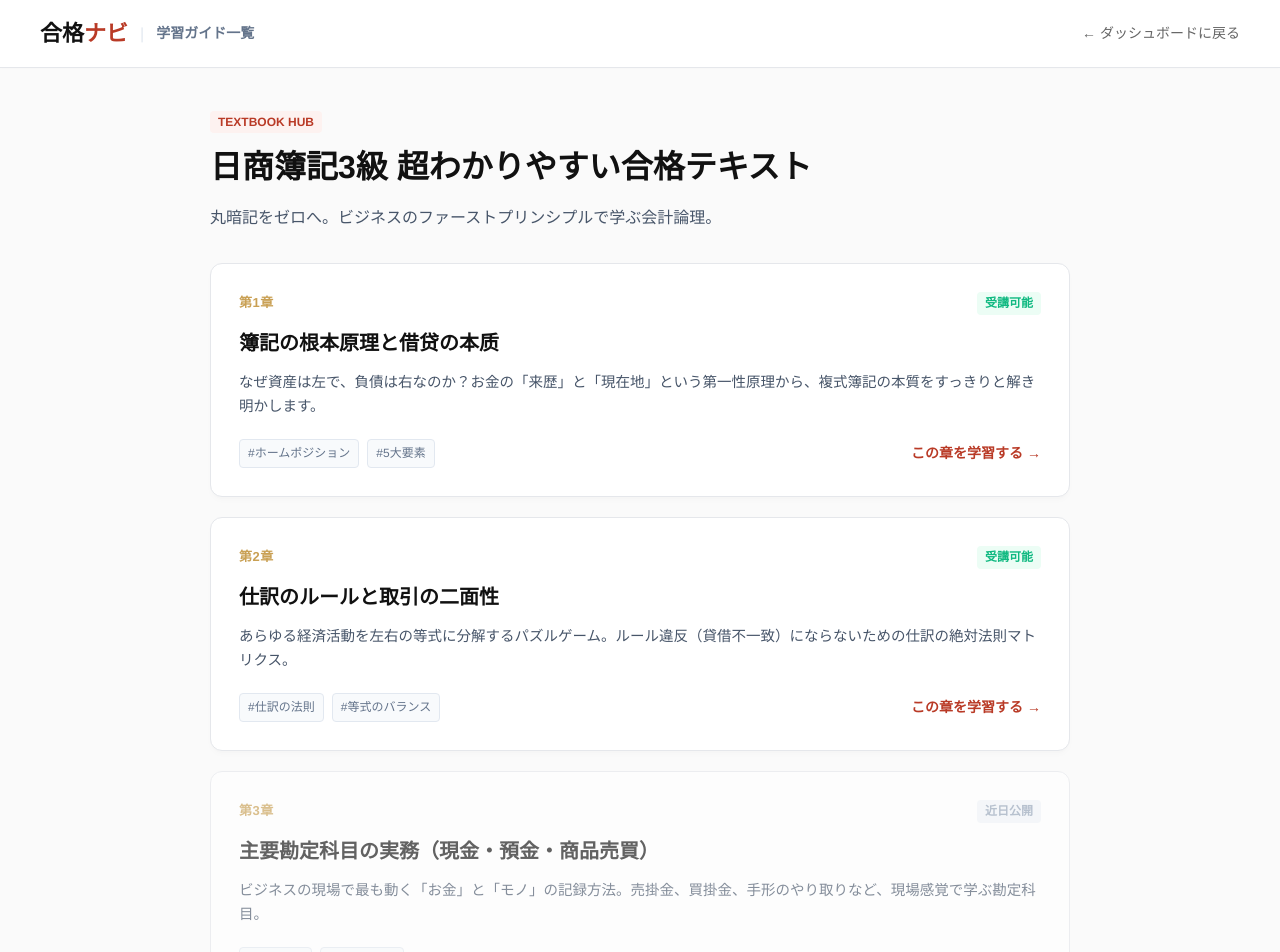
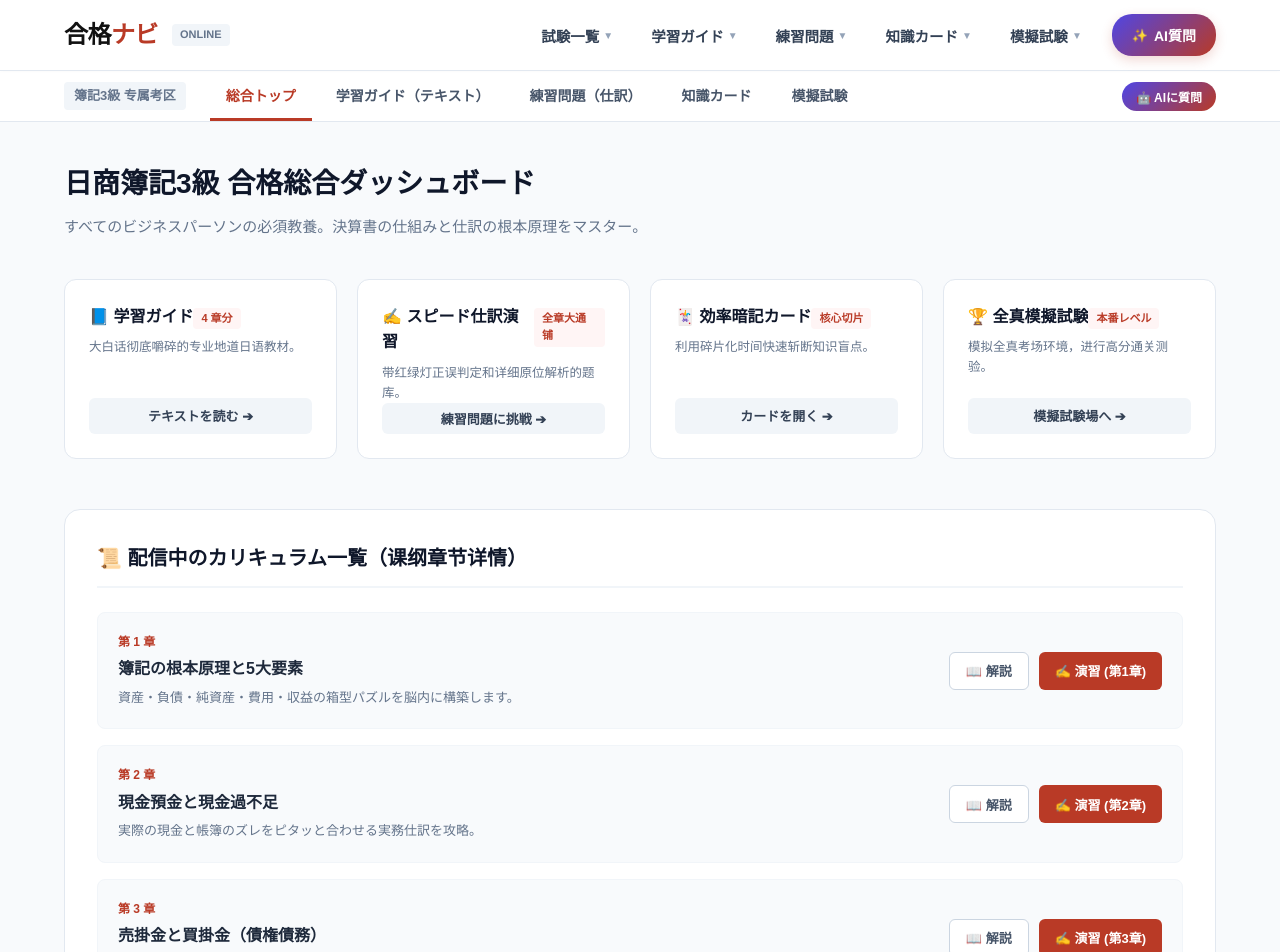
Before and after one commit to zrqZRQ77/japanese-web, a Next.js app: page /exams/boki3/guide in a window 1280 px wide. Shown: the top 952 px of the page. Built offline with nearby package versions, Linux system fonts and the light colour scheme.

Commit message:
Update page.js

```diff
--- a/app/exams/boki3/guide/page.js
+++ b/app/exams/boki3/guide/page.js
@@ -1,174 +1,229 @@
 "use client";
 
-import React from 'react';
-import Link from 'next/link';
+import React, { useState, useEffect } from 'react';
 import { useParams } from 'next/navigation';
+import Navbar from "../../../../components/Navbar";
 
-export default function GuideHubPage() {
+export default function ExamHubPage() {
   const params = useParams();
-  const examId = params.examId || 'boki3';
 
-  // 1. 模拟全科目动态数据。如果你未来加了 fp3，这里会动态读取
-  const isBoki = examId.includes('boki');
-  const examTitle = isBoki ? '日商簿記3級' : 'FP技能士3級';
-  const subtitle = isBoki
-    ? '丸暗記をゼロへ。ビジネスのファーストプリンシプルで学ぶ会計論理。'
-    : '日本のマネーリテラシー。ライフプランから税金、投資までを網羅。';
+  // 🚀 核心关键：确保大小写安全，把浏览器捕获到的参数统一转换成小写
+  const examId = (params?.examId || 'boki3').toLowerCase();
 
-  // 2. 章节卡片数据配置（高信息密度）
-  const chapters = isBoki ? [
-    {
-      id: 'ch1',
-      num: '第1章',
-      title: '簿記の根本原理と借贷の本质',
-      description: 'なぜ資産は左で、負債は右なのか？お金の「来歴」と「現在地」という第一性原理から、複式簿記の本質をすっきりと解き明かします。',
-      badges: ['ホームポジション', '5大要素'],
-      status: 'available'
+  const [mounted, setMounted] = useState(false);
+  const [activeSubMenu, setActiveSubMenu] = useState('hub');
+
+  useEffect(() => {
+    setMounted(true);
+  }, []);
+
+  // 🎰 完整解锁：6大日本核心资格考试真实专属数据库
+  const examDatabase = {
+    boki3: {
+      name: '簿記3級',
+      title: '日商簿記3級 合格総合ダッシュボード',
+      subtitle: 'すべてのビジネスパーソンの必須教養。決算書の仕組みと仕訳の根本原理をマスター。',
+      chapters: [
+        { ch: '1', title: '簿記の根本原理と5大要素', desc: '資産・負債・純資産・費用・収益の箱型パズルを脳内に構築します。' },
+        { ch: '2', title: '現金預金と現金過不足', desc: '実際の現金と帳簿のズレをピタッと合わせる実務仕訳を攻略。' },
+        { ch: '3', title: '売掛金と買掛金（債権債務）', desc: 'ビジネスの基本である「ツケ（信用取引）」の発生と回収のルール。' },
+        { ch: '4', title: '試算表の作成と決算の全体像', desc: '全仕訳データを1つの大きな表に集計する決算パズルのマクロマップ。' }
+      ]
     },
-    {
-      id: 'ch2',
-      num: '第2章',
-      title: '仕訳のルールと取引の二面性',
-      description: 'あらゆる経済活動を左右の等式に分解するパズルゲーム。ルール違反（貸借不一致）にならないための仕訳の絶対法則マトリクス。',
-      badges: ['仕訳の法則', '等式のバランス'],
-      status: 'available'
+    boki2: {
+      name: '簿記2級',
+      title: '日商簿記2級 上級総合ダッシュボード',
+      subtitle: '高度な商業簿記に加え、製造業の原価計算（工業簿記）の壁を完全突破。',
+      chapters: [
+        { ch: '1', title: '株式会社の会計・純資産の部', desc: '資本金、準備金、剰余金の配当など、株式会社特有の高度な処理。' },
+        { ch: '2', title: '固定資産の割賦購入と減価償却', desc: '2級レベルの複雑な減価償却計算とリース取引の根本。' },
+        { ch: '3', title: '工業簿記の本質と原価計算の流れ', desc: 'モノづくりにおける材料費・労務費・経費の集計マスター。' }
+      ]
     },
-    {
-      id: 'ch3',
-      num: '第3章',
-      title: '主要勘定科目の実務（現金・預金・商品売買）',
-      description: 'ビジネスの現場で最も動く「お金」と「モノ」の記録方法。売掛金、買掛金、手形のやり取りなど、現場感覚で学ぶ勘定科目。',
-      badges: ['商品売買', '売掛・買掛'],
-      status: 'soon'
+    fp3: {
+      name: 'FP3級',
+      title: 'FP3級 資産設計総合ダッシュボード',
+      subtitle: 'ライフプランニングから税金、相続まで、人生のマネーリテラシーの集大成。',
+      chapters: [
+        { ch: '1', title: 'ライフプランニングと資金計画', desc: '社会保険、公的年金、資金計画の 6 つの係数の使い方。' },
+        { ch: '2', title: 'リスク管理（生命保険・損害保険）', desc: '各種保険商品の仕組みと、最適な保障設計の選択基準。' },
+        { ch: '3', title: 'タックスプランニング（所得税）', desc: '日本の所得税の仕組み、各種所得の計算と確定申告の基礎。' }
+      ]
     },
-    {
-      id: 'ch4',
-      num: '第4章',
-      title: '決算整理と財務諸表の完成',
-      description: '1年間の活動記録を締めくくり、B/SとP/Lを完成させる簿記のクライマックス。なぜ減価償却が必要なのか、その本質に迫る。',
-      badges: ['決算整理', 'B/S・P/L'],
-      status: 'soon'
+    fp2: {
+      name: 'FP2級',
+      title: 'FP2級 上級資産設計ダッシュボード',
+      subtitle: 'より高度な資産運用・相続・事業承継のコンサルティング能力を身につけ、実務に活かす。',
+      chapters: [
+        { ch: '1', title: '金融資産運用とポートフォリオ', desc: '債券利回り計算、株式指標、投資信託の高度なポートフォリオ理論。' },
+        { ch: '2', title: '不動産の取引と法令上の制限', desc: '都市計画法、建築基準法など、不動産実務に必要な強力な法律知識。' },
+        { ch: '3', title: '相続・事業承継の税務実務', desc: '法定相続分、遺留分、相続税・贈与税の評価基準と節税対策。' }
+      ]
+    },
+    itpass: {
+      name: 'ITパスポート',
+      title: 'ITパスポート 国家試験総合ダッシュボード',
+      subtitle: 'DX時代のIT基礎知識、経営戦略、セキュリティ、ネットワークを網罗した国家試験。',
+      chapters: [
+        { ch: '1', title: 'ストラテジ系（企業と法務・経営戦略）', desc: '知的財産権、コンプライアンス、マーケティング手法、財務諸表の読み方。' },
+        { ch: '2', title: 'マネジメント系（開発技術・プロジェクト管理）', desc: 'アジャイル開発、システム要件定義、プロジェクトの工程管理手法。' },
+        { ch: '3', title: 'テクノロジ系（基礎理論・セキュリティ）', desc: '2進数、ネットワークの仕組み、サイバー攻撃手法と最新の暗号化技術。' }
+      ]
+    },
+    takken: {
+      name: '宅建',
+      title: '宅建士 国家資格総合ダッシュボード',
+      subtitle: '不动产交易的最高峰。宅建业法、权利关系（民法）等强大法律知识。',
+      chapters: [
+        { ch: '1', title: '宅建業法（最重要・得点源）', desc: '免許制度、宅地建物取引士、営業保証金、そして最重要の35条書面・37条書面。' },
+        { ch: '2', title: '権利関係（民法・借地借家法）', desc: '意思表示、制限行為能力者、不法行為、借地借家法など難関の法律解釈。' },
+        { ch: '3', title: '法令上の制限（都市計画・農地法）', desc: '国土利用計画法、都市計画法、建築基準法、農地法の厳しい公法上のルール。' }
+      ]
     }
-  ] : [
-    // 如果是 FP3 级，未来预留的章节
-    { id: 'ch1', num: '第1章', title: 'ライフプランニングと資金計画', description: '人生の3大資金と社会保険の仕組み。', badges: ['年金', '社会保険'], status: 'available' }
+  };
+
+  // 匹配不到时的安全兜底
+  const currentExam = examDatabase[examId] || examDatabase['boki3'];
+
+  const subNavItems = [
+    { id: 'hub', label: '総合トップ' },
+    { id: 'guide', label: '学習ガイド（テキスト）' },
+    { id: 'exercises', label: '練習問題（仕訳）' },
+    { id: 'cards', label: '知識カード' },
+    { id: 'mock', label: '模擬試験' }
   ];
 
+  const handleFeatureRedirect = (featureId) => {
+    if (featureId === 'hub') {
+      setActiveSubMenu('hub');
+    } else {
+      if (typeof window !== 'undefined') {
+        window.location.href = `/exams/${examId}/${featureId}`;
+      }
+    }
+  };
+
+  if (!mounted) return null;
+
   return (
-    <div style={{ minHeight: '100vh', backgroundColor: '#fafafa', fontFamily: '"Helvetica Neue", Arial, "Hiragino Kaku Gothic ProN", Meiryo, sans-serif', color: '#111111', paddingBottom: '80px' }}>
+    <div style={{ minHeight: '100vh', backgroundColor: '#f8fafc', fontFamily: 'Arial, sans-serif' }}>
+      <Navbar />
 
-      {/* 顶部通栏 */}
-      <header style={{ background: '#ffffff', padding: '16px 40px', borderBottom: '1px solid #e5e7eb', display: 'flex', justifyContent: 'space-between', alignItems: 'center', boxShadow: '0 1px 2px rgba(0,0,0,0.01)' }}>
-        <div style={{ display: 'flex', alignItems: 'center', gap: '12px' }}>
-          <Link href="/" style={{ fontWeight: '900', fontSize: '22px', color: '#111111', textDecoration: 'none' }}>
-            合格<span style={{ color: '#b93a26' }}>ナビ</span>
-          </Link>
-          <span style={{ color: '#e2e8f0' }}>|</span>
-          <span style={{ fontSize: '14px', fontWeight: '700', color: '#64748b' }}>学習ガイド一覧</span>
+      {/* 专属内部二级导航 */}
+      <div style={{
+        width: '100%',
+        backgroundColor: '#ffffff',
+        borderBottom: '1px solid #e2e8f0',
+        position: 'sticky',
+        top: '71px',
+        zIndex: 900
+      }}>
+        <div style={{ maxWidth: '1200px', margin: '0 auto', padding: '0 24px', display: 'flex', gap: '8px', height: '50px', alignItems: 'center' }}>
+          <div style={{ fontSize: '13px', fontWeight: '800', color: '#64748b', marginRight: '16px', backgroundColor: '#f1f5f9', padding: '4px 10px', borderRadius: '4px' }}>
+            {currentExam.name} 专属考区
           </div>
-        <Link href={`/exams/${examId}`} style={{ color: '#666666', textDecoration: 'none', fontSize: '14px', fontWeight: '500' }}>
-          ← ダッシュボードに戻る
-        </Link>
-      </header>
-
-      {/* 头部大横幅 */}
-      <div style={{ maxWidth: '900px', margin: '40px auto 0 auto', padding: '0 20px' }}>
-        <div style={{ marginBottom: '32px' }}>
-          <span style={{ background: '#fdf2f0', color: '#b93a26', fontSize: '12px', fontWeight: '800', padding: '4px 8px', borderRadius: '4px' }}>
-            TEXTBOOK HUB
-          </span>
-          <h1 style={{ fontSize: '32px', fontWeight: '900', color: '#111111', marginTop: '8px', marginBottom: '12px' }}>
-            {examTitle} 超わかりやすい合格テキスト
-          </h1>
-          <p style={{ fontSize: '16px', color: '#475569', margin: 0, lineHeight: '1.6' }}>
-            {subtitle}
-          </p>
+          {subNavItems.map((item) => (
+            <button
+              key={item.id}
+              onClick={() => handleFeatureRedirect(item.id)}
+              style={{
+                padding: '0 16px',
+                height: '100%',
+                background: 'none',
+                border: 'none',
+                color: activeSubMenu === item.id ? '#b93a26' : '#475569',
+                fontSize: '14px',
+                fontWeight: '700',
+                cursor: 'pointer',
+                position: 'relative',
+                borderBottom: activeSubMenu === item.id ? '3px solid #b93a26' : '3px solid transparent',
+                transition: 'all 0.15s ease'
+              }}
+            >
+              {item.label}
+            </button>
+          ))}
+          <button
+            onClick={() => alert('AI質問アシスタントを起動します')}
+            style={{ marginLeft: 'auto', background: 'linear-gradient(135deg, #4f46e5 0%, #b93a26 100%)', color: '#ffffff', border: 'none', padding: '6px 14px', borderRadius: '15px', fontSize: '12px', fontWeight: '800', cursor: 'pointer' }}
+          >
+            🤖 AIに質問
+          </button>
+        </div>
       </div>
 
-        {/* 章节卡片垂直流（采用日本教材最习惯的纵向流，高质感呈现） */}
-        <div style={{ display: 'flex', flexDirection: 'column', gap: '20px' }}>
-          {chapters.map((ch) => {
-            const isAvailable = ch.status === 'available';
+      {/* 主体核心区域 */}
+      <main style={{ maxWidth: '1200px', margin: '0 auto', padding: '40px 24px' }}>
 
-            return (
-              <div
-                key={ch.id}
-                style={{
-                  background: '#ffffff',
-                  borderRadius: '12px',
-                  border: '1px solid #e5e7eb',
-                  padding: '28px',
-                  boxShadow: isAvailable ? '0 4px 6px -1px rgba(0,0,0,0.02), 0 2px 4px -1px rgba(0,0,0,0.01)' : 'none',
-                  opacity: isAvailable ? 1 : 0.65,
-                  position: 'relative',
-                  transition: 'transform 0.2s, box-shadow 0.2s',
-                  cursor: isAvailable ? 'pointer' : 'not-allowed'
-                }}
-              >
-                {/* 卡片头部：章数与状态标签 */}
-                <div style={{ display: 'flex', justifyContent: 'space-between', alignItems: 'center', marginBottom: '12px' }}>
-                  <span style={{ fontSize: '13px', fontWeight: '800', color: '#c9a054', letterSpacing: '0.5px' }}>
-                    {ch.num}
-                  </span>
-                  {isAvailable ? (
-                    <span style={{ fontSize: '12px', fontWeight: '700', color: '#10b981', backgroundColor: '#ecfdf5', padding: '2px 8px', borderRadius: '4px' }}>
-                      受講可能
-                    </span>
-                  ) : (
-                    <span style={{ fontSize: '12px', fontWeight: '700', color: '#94a3b8', backgroundColor: '#f1f5f9', padding: '2px 8px', borderRadius: '4px' }}>
-                      近日公開
-                    </span>
-                  )}
+        <div style={{ marginBottom: '40px' }}>
+          <h1 style={{ fontSize: '28px', fontWeight: '900', color: '#0f172a', margin: '0 0 8px 0' }}>{currentExam.title}</h1>
+          <p style={{ fontSize: '15px', color: '#64748b', margin: 0, fontWeight: '500' }}>{currentExam.subtitle}</p>
         </div>
 
-                {/* 章节核心标题 */}
-                <h3 style={{ fontSize: '20px', fontWeight: '800', margin: '0 0 12px 0', color: '#111111' }}>
-                  {ch.title}
-                </h3>
-
-                {/* 章节简介（大白话核心看点提炼） */}
-                <p style={{ fontSize: '14.5px', color: '#475569', lineHeight: '1.65', margin: '0 0 20px 0' }}>
-                  {ch.description}
-                </p>
-
-                {/* 底部知识标签流 */}
-                <div style={{ display: 'flex', justifyContent: 'space-between', alignItems: 'center', flexWrap: 'wrap', gap: '12px' }}>
-                  <div style={{ display: 'flex', gap: '8px' }}>
-                    {ch.badges.map(b => (
-                      <span key={b} style={{ fontSize: '12px', color: '#64748b', background: '#f8fafc', padding: '4px 8px', borderRadius: '4px', border: '1px solid #e2e8f0' }}>
-                        #{b}
-                      </span>
+        {/* 4大板块功能卡片流 */}
+        <div style={{ display: 'grid', gridTemplateColumns: 'repeat(auto-fit, minmax(260px, 1fr))', gap: '20px', marginBottom: '50px' }}>
+          {[
+            { id: 'guide', title: '📘 学習ガイド', count: `${currentExam.chapters.length} 章分`, desc: '大白话彻底嚼碎的专业地道日语教材。', btn: 'テキストを読む' },
+            { id: 'exercises', title: '✍️ スピード仕訳演習', count: '全章大通铺', desc: '带红绿灯正误判定和详细原位解析的题库。', btn: '練習問題に挑戦' },
+            { id: 'cards', title: '🃏 効率暗記カード', count: '核心切片', desc: '利用碎片化时间快速斩断知识盲点。', btn: 'カードを開く' },
+            { id: 'mock', title: '🏆 全真模擬試験', count: '本番レベル', desc: '模拟全真考场环境，进行高分通关测验。', btn: '模擬試験場へ' }
+          ].map((feat) => (
+            <div key={feat.id} style={{ backgroundColor: '#ffffff', border: '1px solid #e2e8f0', borderRadius: '12px', padding: '24px', display: 'flex', flexDirection: 'column', justifycontent: 'space-between', height: '180px' }}>
+              <div>
+                <div style={{ display: 'flex', justifycontent: 'space-between', alignItems: 'baseline', marginBottom: '8px' }}>
+                  <h3 style={{ fontSize: '16px', fontWeight: '800', color: '#0f172a', margin: 0 }}>{feat.title}</h3>
+                  <span style={{ fontSize: '11px', fontWeight: '700', color: '#b93a26', backgroundColor: '#fff5f5', padding: '2px 8px', borderRadius: '4px' }}>{feat.count}</span>
+                </div>
+                <p style={{ fontSize: '12.5px', color: '#64748b', margin: 0, lineheight: '1.5' }}>{feat.desc}</p>
+              </div>
+              <button
+                onClick={() => handleFeatureRedirect(feat.id)}
+                style={{ width: '100%', height: '36px', backgroundColor: '#f1f5f9', border: 'none', borderRadius: '6px', fontSize: '13px', fontWeight: '700', color: '#334155', cursor: 'pointer', transition: 'background-color 0.15s ease', marginTop: 'auto' }}
+              >
+                {feat.btn} ➔
+              </button>
+            </div>
           ))}
         </div>
 
-                  {/* 点击行动链接 */}
-                  {isAvailable ? (
-                    <Link href={`/exams/${examId}/guide/${ch.id}`} style={{ textDecoration: 'none' }}>
-                      <span style={{ fontSize: '14px', fontWeight: '700', color: '#b93a26', display: 'flex', alignItems: 'center', gap: '4px' }}>
-                        この章を学習する →
-                      </span>
-                    </Link>
-                  ) : (
-                    <span style={{ fontSize: '14px', fontWeight: '700', color: '#94a3b8' }}>
-                      コンテンツ準備中
-                    </span>
-                  )}
+        {/* 动态渲染当前科目的真实核心大纲 */}
+        <div style={{ backgroundColor: '#ffffff', border: '1px solid #e2e8f0', borderRadius: '16px', padding: '32px' }}>
+          <h2 style={{ fontSize: '20px', fontWeight: '800', color: '#0f172a', margin: '0 0 24px 0', borderBottom: '2px solid #f1f5f9', paddingBottom: '12px' }}>
+            📜 配信中のカリキュラム一覧（课纲章节详情）
+          </h2>
+
+          <div style={{ display: 'flex', flexDirection: 'column', gap: '16px' }}>
+            {currentExam.chapters.map((chapter) => (
+              <div
+                key={chapter.ch}
+                style={{ display: 'flex', alignItems: 'center', justifycontent: 'space-between', padding: '20px', border: '1px solid #f1f5f9', borderRadius: '8px', backgroundColor: '#f8fafc' }}
+              >
+                <div style={{ flex: 1, paddingRight: '24px' }}>
+                  <div style={{ fontSize: '12px', fontWeight: '800', color: '#b93a26', marginBottom: '4px' }}>第 {chapter.ch} 章</div>
+                  <h4 style={{ fontSize: '16px', fontWeight: '800', color: '#1e293b', margin: '0 0 6px 0' }}>{chapter.title}</h4>
+                  <p style={{ fontSize: '13px', color: '#64748b', margin: 0 }}>{chapter.desc}</p>
                 </div>
 
-                {/* 满屏可点击包裹（增强移动端体验） */}
-                {isAvailable && (
-                  <Link
-                    href={`/exams/${examId}/guide/${ch.id}`}
-                    style={{ position: 'absolute', top: 0, left: 0, right: 0, bottom: 0, zIndex: 1, borderRadius: '12px' }}
-                    title={ch.title}
-                  />
-                )}
+                <div style={{ display: 'flex', gap: '10px', flexShrink: 0 }}>
+                  <button
+                    onClick={() => window.location.href = `/exams/${examId}/guide/ch${chapter.ch}`}
+                    style={{ padding: '0 16px', height: '38px', backgroundColor: '#ffffff', border: '1px solid #cbd5e1', borderRadius: '6px', fontSize: '13px', fontWeight: '700', color: '#475569', cursor: 'pointer' }}
+                  >
+                    📖 解説
+                  </button>
+                  <button
+                    onClick={() => window.location.href = `/exams/${examId}/exercises?ch=${chapter.ch}`}
+                    style={{ padding: '0 16px', height: '38px', backgroundColor: '#b93a26', border: 'none', borderRadius: '6px', fontSize: '13px', fontWeight: '700', color: '#ffffff', cursor: 'pointer' }}
+                  >
+                    ✍️ 演習 (第{chapter.ch}章)
+                  </button>
                 </div>
-            );
-          })}
+              </div>
+            ))}
           </div>
         </div>
 
+      </main>
     </div>
   );
 }
```
Lines whose indentation alone changed are shown as unchanged.
